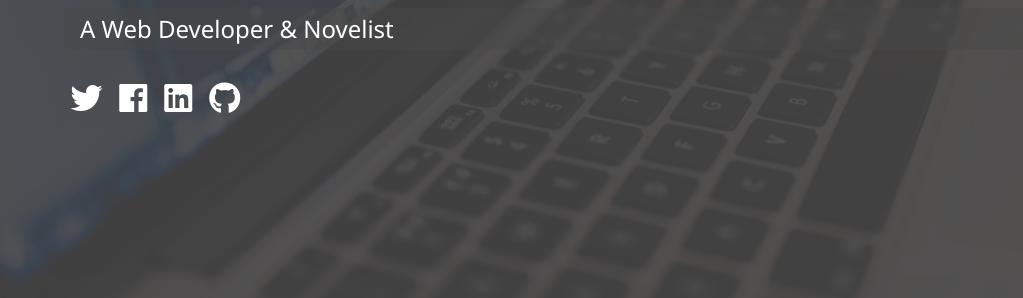
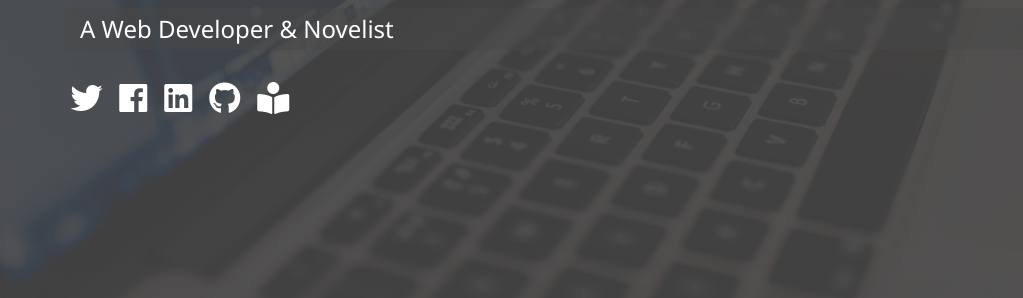
Before and after one commit to rezafahrur/rezafahrur.github.io, a PHP site: page /dist/index.html in a window 1280 px wide. Shown: the part 488-786 px from the top of the page, without its empty margins (0-1023 px from the left). Run offline with PHP 8.4, Linux system fonts and the light colour scheme; some libraries are stand-ins or nearby versions.

Commit message:
add storial icon in index

```diff
--- a/dist/index.html
+++ b/dist/index.html
@@ -68,6 +68,9 @@
       <a href="https://github.com/rezafahrur" target="_blank">
         <i class="fab fa-github fa-2x"></i>
       </a>
+      <a href="https://www.storial.co/book/the-song-of-wilderness/" target="_blank">
+        <i class="fa fa-book-reader fa-2x"></i>
+      </a>
     </div>
   </main>
 
--- a/scss/_menu.scss
+++ b/scss/_menu.scss
@@ -16,12 +16,12 @@
     @include easeOut;
   }
 
-  //Rotate ito X with menu line
+  //Rotate menjadi X dengan menu line
   &.close {
     transform: rotate(180deg);
 
     .btn-line {
-      //garis putih 1 - Rotate
+      //garis putih 1 - Rotate ke bawah
       &:nth-child(1) {
         transform: rotate(45deg) translate(5px, 5px);
         background: $secondary-color;
@@ -30,7 +30,7 @@
       &:nth-child(2) {
         opacity: 0;
       }
-      //garis putih 3 - Rotate
+      //garis putih 3 - Rotate ke atas
       &:nth-child(3) {
         transform: rotate(-45deg) translate(7px, -6px);
         background: $secondary-color;
```
